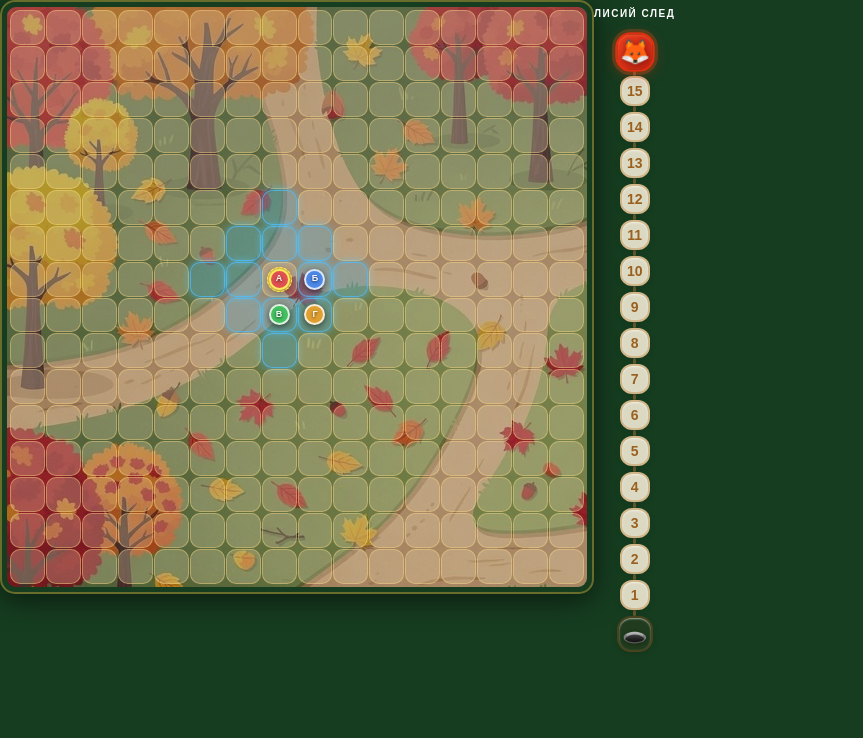
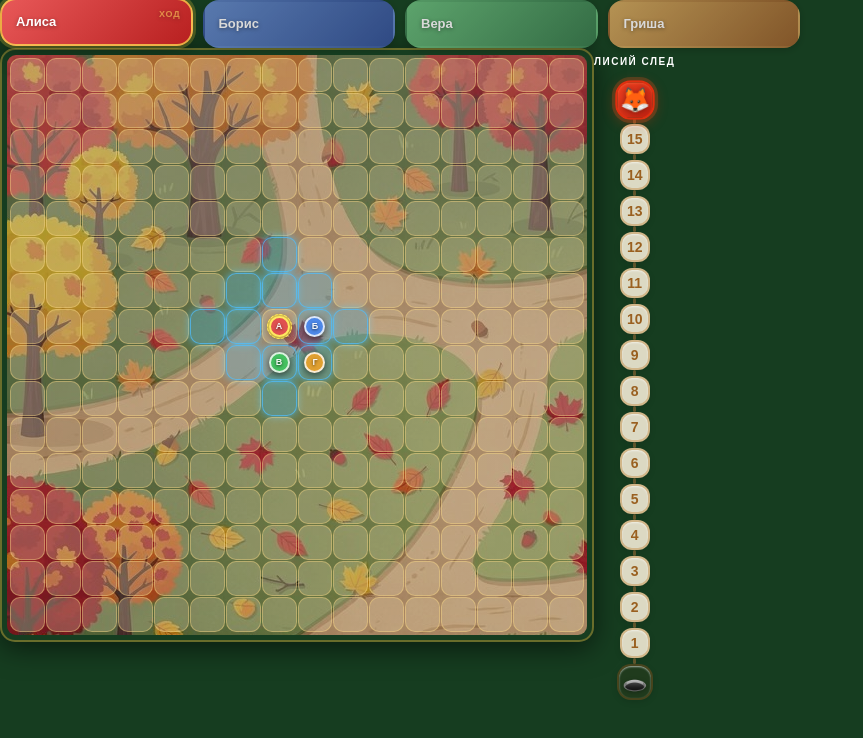
Before and after one commit to Blxssy/outfoxed, an Angular app in the folder frontend/: page /game in a window 1280 px wide. Shown: the top 738 px of the page, without its empty margins (0-863 px from the left). Built offline with nearby package versions, Linux system fonts and the light colour scheme; a web font is replaced by a local one.

Commit message:
add player cards html draft

```diff
--- a/frontend/src/app/features/game/game.component.html
+++ b/frontend/src/app/features/game/game.component.html
@@ -1,3 +1,4 @@
+<app-player-cards></app-player-cards>
 <div class="game-board">
     <app-game-board></app-game-board>
     <app-fox-track></app-fox-track>
--- a/frontend/src/app/features/game/game.component.ts
+++ b/frontend/src/app/features/game/game.component.ts
@@ -1,10 +1,11 @@
 import { Component } from '@angular/core';
 import { GameBoardComponent } from './game-board/game-board.component';
 import { FoxTrackComponent } from './fox-track/fox-track.component';
+import { PlayerCardsComponent } from './player-cards/player-cards.component';
 
 @Component({
     selector: 'app-game',
-    imports: [GameBoardComponent, FoxTrackComponent],
+    imports: [GameBoardComponent, FoxTrackComponent, PlayerCardsComponent],
     templateUrl: './game.component.html',
     styleUrl: './game.component.scss',
 })
--- /dev/null
+++ b/frontend/src/app/features/game/player-cards/player-cards.component.html
@@ -0,0 +1,18 @@
+<div class="players-row">
+    @for (player of players; track player.id) {
+        <div
+            class="player-card"
+            [class.active]="player.id === currentPlayerId"
+            [class.inactive]="player.id !== currentPlayerId"
+            [class.player-0]="player.id === 0"
+            [class.player-1]="player.id === 1"
+            [class.player-2]="player.id === 2"
+            [class.player-3]="player.id === 3"
+        >
+            @if (player.id === currentPlayerId) {
+                <div class="turn-badge">ХОД</div>
+            }
+            <div class="player-name">{{ player.name }}</div>
+        </div>
+    }
+</div>
--- /dev/null
+++ b/frontend/src/app/features/game/player-cards/player-cards.component.scss
@@ -0,0 +1,84 @@
+:host {
+    display: block;
+    font-family: "Nunito", cursive, sans-serif;
+    max-width: 800px;
+}
+
+.players-row {
+    display: grid;
+    grid-template-columns: repeat(4, 1fr);
+    gap: 10px;
+}
+
+.player-card {
+    border-radius: 16px;
+    padding: 12px 14px;
+    border: 2px solid transparent;
+    position: relative;
+    cursor: default;
+    transition:
+        transform 0.2s,
+        box-shadow 0.2s,
+        filter 0.2s;
+    display: flex;
+    flex-direction: column;
+    gap: 4px;
+}
+
+.player-0 {
+    background: linear-gradient(135deg, #e85858, #b82020);
+}
+
+.player-1 {
+    background: linear-gradient(135deg, #5590f0, #2858c0);
+}
+
+.player-2 {
+    background: linear-gradient(135deg, #4ccc68, #228840);
+}
+
+.player-3 {
+    background: linear-gradient(135deg, #e8aa38, #b06010);
+}
+
+.player-card.active {
+    border-color: rgba(255, 230, 80, 0.7);
+    box-shadow:
+        0 0 0 3px rgba(255, 220, 60, 0.22),
+        0 6px 24px rgba(0, 0, 0, 0.3);
+    transform: translateY(-2px);
+}
+
+.player-card.inactive {
+    filter: brightness(0.85) saturate(0.65);
+    box-shadow: 0 2px 8px rgba(0, 0, 0, 0.18);
+}
+
+.player-name {
+    font-size: 13px;
+    font-weight: 900;
+    color: #fff;
+    text-shadow: 0 1px 4px rgba(0, 0, 0, 0.4);
+}
+
+.turn-badge {
+    position: absolute;
+    top: 8px;
+    right: 10px;
+    font-size: 9px;
+    font-weight: 900;
+    letter-spacing: 0.8px;
+    color: #ffe860;
+    text-transform: uppercase;
+    text-shadow: 0 1px 4px rgba(0, 0, 0, 0.5);
+    animation: badge-pulse 1.4s ease-in-out infinite;
+}
+@keyframes badge-pulse {
+    0%,
+    100% {
+        opacity: 1;
+    }
+    50% {
+        opacity: 0.5;
+    }
+}
--- /dev/null
+++ b/frontend/src/app/features/game/player-cards/player-cards.component.ts
@@ -0,0 +1,34 @@
+import { Component } from '@angular/core';
+
+export interface PlayerCardData {
+    id: number;
+    name: string;
+}
+
+@Component({
+    selector: 'app-player-cards',
+    imports: [],
+    templateUrl: './player-cards.component.html',
+    styleUrl: './player-cards.component.scss',
+})
+export class PlayerCardsComponent {
+    players: PlayerCardData[] = [
+        {
+            id: 0,
+            name: 'Алиса',
+        },
+        {
+            id: 1,
+            name: 'Борис',
+        },
+        {
+            id: 2,
+            name: 'Вера',
+        },
+        {
+            id: 3,
+            name: 'Гриша',
+        },
+    ];
+    currentPlayerId = 0;
+}
```
Also changed, not shown: 1 other file (tests, documents, lock files or other folders).
